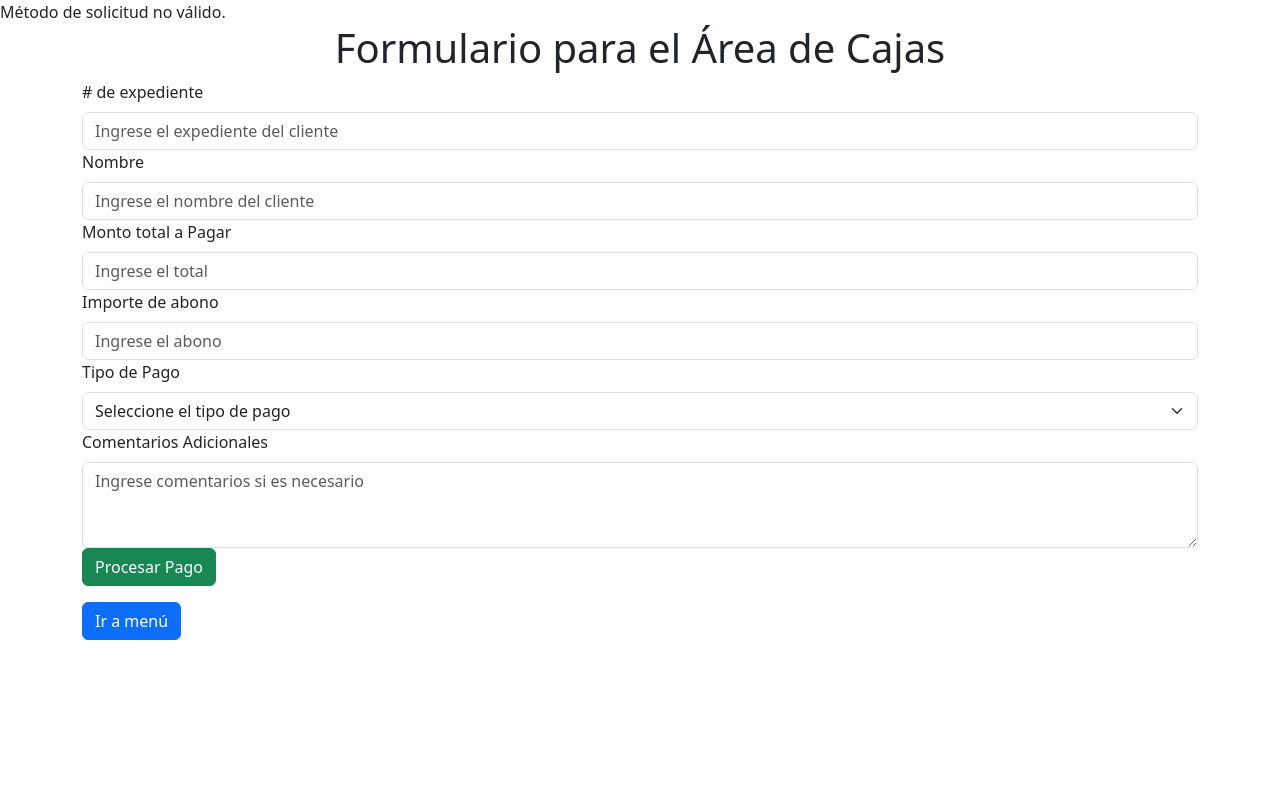
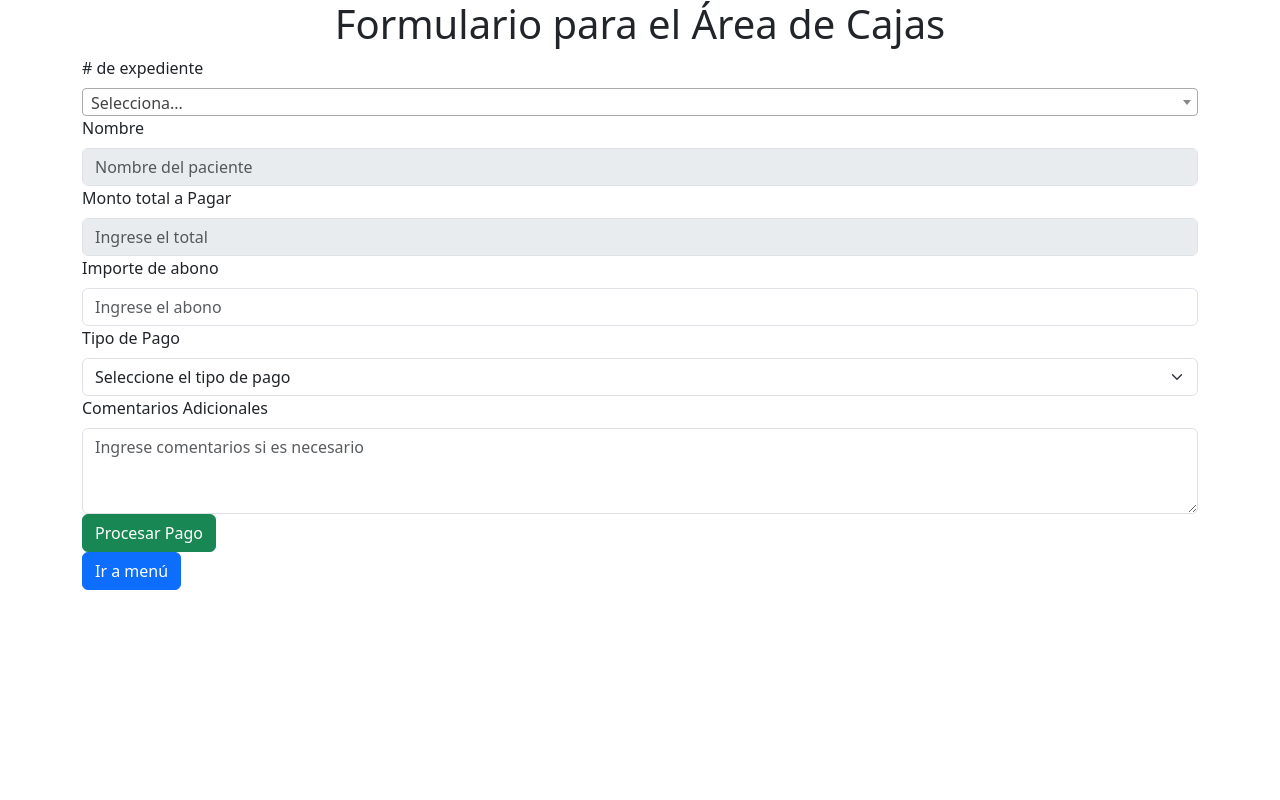
Before and after one commit to IngJorgeRoa/sistemamedico, a PHP site: page /cajas/cajas.php in a window 1280 px wide. Run offline with PHP 8.4, Linux system fonts and the light colour scheme; tables that the repository leaves empty hold one stand-in row (values such as "Sample post").

Commit message:
Se agrego la vinculación de los pacientes y tratamientos

```diff
--- a/cajas/cajas.php
+++ b/cajas/cajas.php
@@ -29,11 +29,10 @@ if ($_SERVER["REQUEST_METHOD"] == "POST") {
     } else {
       echo "Error: " . $conexion->error;
     }
+
     $conexion->close();
   //Fin de la conexión de la base de datos.
   //Procesar el pago (lógica de negocio).
-} else {
-    echo "Método de solicitud no válido.";
 }
 ?>
 <!DOCTYPE html>
@@ -43,6 +42,11 @@ if ($_SERVER["REQUEST_METHOD"] == "POST") {
     <meta name="viewport" content="width=device-width, initial-scale=1.0">
     <title>Área de Cajas - Formulario</title>
     <link rel="stylesheet" href="https://cdn.jsdelivr.net/npm/bootstrap@5.3.0-alpha3/dist/css/bootstrap.min.css">
+    <link href="https://cdn.jsdelivr.net/npm/select2@4.0.13/dist/css/select2.min.css" rel="stylesheet" />
+    <!-- Cargar jQuery -->
+    <script src="https://code.jquery.com/jquery-3.6.0.min.js"></script>
+    <!-- Cargar JS de select2 -->
+    <script src="https://cdn.jsdelivr.net/npm/select2@4.0.13/dist/js/select2.min.js"></script>
 </head>
 <body>
   <div class="container rows">
@@ -51,18 +55,35 @@ if ($_SERVER["REQUEST_METHOD"] == "POST") {
       <form action="" method="POST" class="needs-validation" novalidate>
           <div class="col-mb-3">
             <label for="expediente" class="form-label"># de expediente</label>
-            <input type="text" class="form-control" id="expediente" name="expediente" placeholder="Ingrese el expediente del cliente" required>
+            <?php
+              $conexion=mysqli_connect("localhost", "root", "", "control_medico");
+              $consulta_select=$conexion->query("SELECT * FROM pacientes");
+            ?>
+            <select id="miSelect" name="expediente" class="form-control" onchange="actualizarNombrePaciente()">
+              <option value="">Selecciona...</option>
+              <?php
+              while ($resultado=$consulta_select->fetch_array()){
+                $consulta_select2=$conexion->query("SELECT nombre_paciente FROM pacientes WHERE numero_expediente='".$resultado['numero_expediente']."'");
+                $resultado_nombre=$consulta_select2->fetch_array();
+                echo "<option>".$resultado['numero_expediente']."-".$resultado_nombre['nombre_paciente']."-";
+                $consulta_select3=$conexion->query("SELECT * FROM tratamientos WHERE numero_expediente='".$resultado['numero_expediente']."'");
+                $resultado_costo_total=$consulta_select3->fetch_array();
+                echo $resultado_costo_total['costo_total']."</option>";
+                //echo "<label id='label_costo' style='display: none;'>".$resultado_costo_total['costo_total']."</label>";
+              }
+              ?>
+            </select>
             <div class="invalid-feedback">Por favor, ingrese el # de expediente.</div>
           </div>
           <!--Pendiente de ajustar en PHP-->
           <div class="col-mb-3">
             <label for="nombre" class="form-label">Nombre</label>
-            <input type="text" class="form-control" id="nombre" name="nombre" placeholder="Ingrese el nombre del cliente" required>
+            <input type="text" class="form-control" id="miSelectnombre" name="miSelectnombre"  placeholder="Nombre del paciente" required disabled>
             <div class="invalid-feedback">Por favor, ingrese el nombre.</div>
           </div>
           <div class="col-mb-3">
             <label for="total" class="form-label">Monto total a Pagar</label>
-            <input type="number" class="form-control" id="total" name="total" step="0.01" placeholder="Ingrese el total" required>
+            <input type="number" class="form-control" id="total" name="total" step="0.01" placeholder="Ingrese el total" required disabled>
             <div class="invalid-feedback">Por favor, ingrese el monto total a pagar.</div>
           </div>
           <!--Fin del pendiente de ajustar en PHP-->
@@ -105,6 +126,19 @@ if ($_SERVER["REQUEST_METHOD"] == "POST") {
         }, false);
       });
     })();
+    $(document).ready(function(){
+      $('#miSelect').select2({});
+      $('#miSelectnombre').select2({});
+    });
+  function actualizarNombrePaciente(){
+    var nombrePacienteInput = document.getElementById('miSelectnombre');
+    var costo_total = document.getElementById('total');
+    var valor = $('#miSelect').val();  // Obtén el valor del input
+    var partes = valor.split('-');
+    nombrePacienteInput.value=partes[1];
+    //costo_total.value=$('#label_costo').text();
+    costo_total.value=partes[2];
+  }
   </script>
 </body>
 </html>
```
Lines whose indentation alone changed are shown as unchanged.
